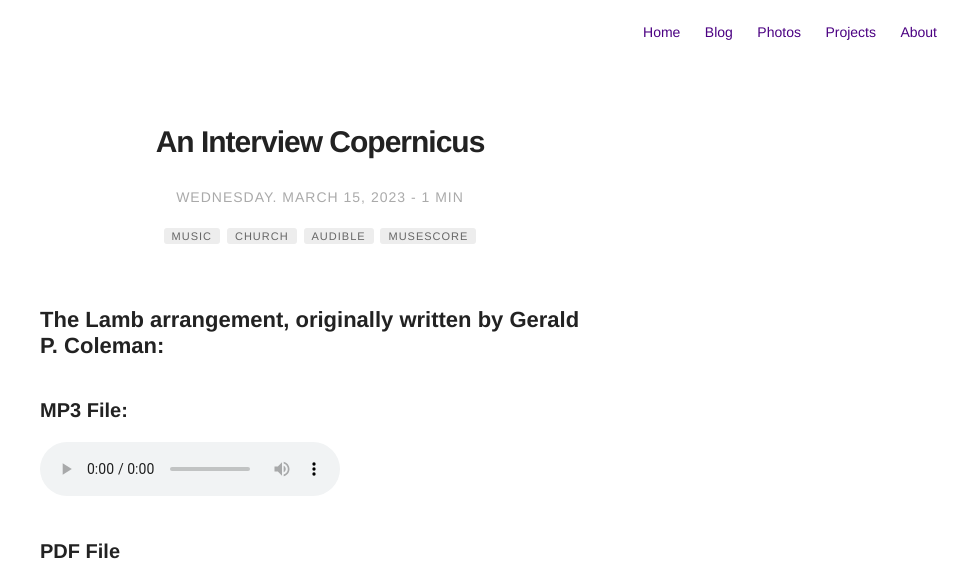
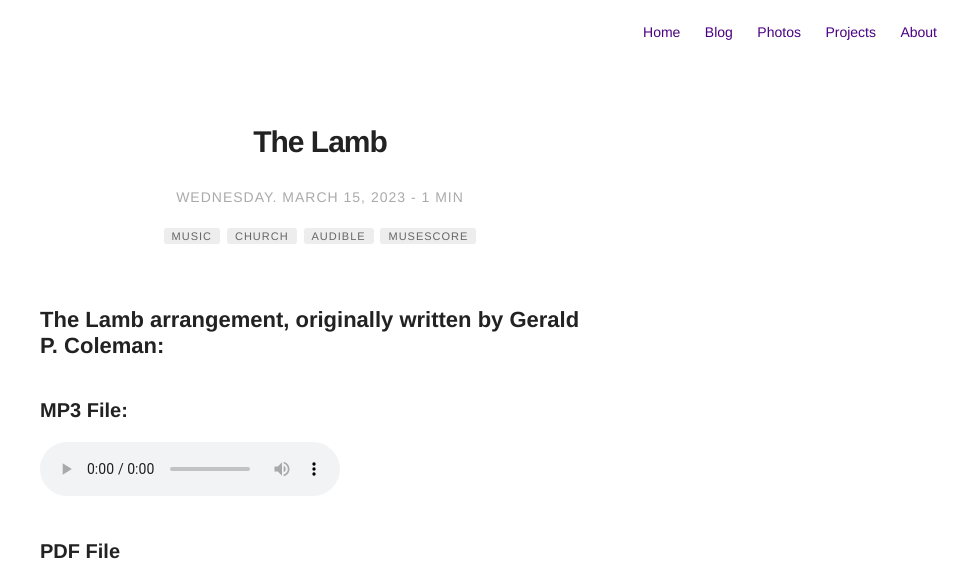
Before and after one commit to alekthegenius/alekthegenius.github.io, a Jekyll site: the page built from _posts/2023-3-15-The-Lamb.markdown, in a window 1280 px wide. Shown: the top 581 px of the page, without its empty margins (320-1280 px from the left). Built offline with Jekyll 4.4.1, drawn with Linux system fonts in a browser that asks for light colours; nearby versions of some CDN libraries; grey boxes are pictures that could not be loaded.

Commit message:
Update 2023-3-15-The-Lamb.markdown

```diff
--- a/_posts/2023-3-15-The-Lamb.markdown
+++ b/_posts/2023-3-15-The-Lamb.markdown
@@ -1,5 +1,5 @@
 ---
-title: "An Interview Copernicus"
+title: "The Lamb"
 layout: post
 date: 2023-3-15 14:20
 image: none
```
